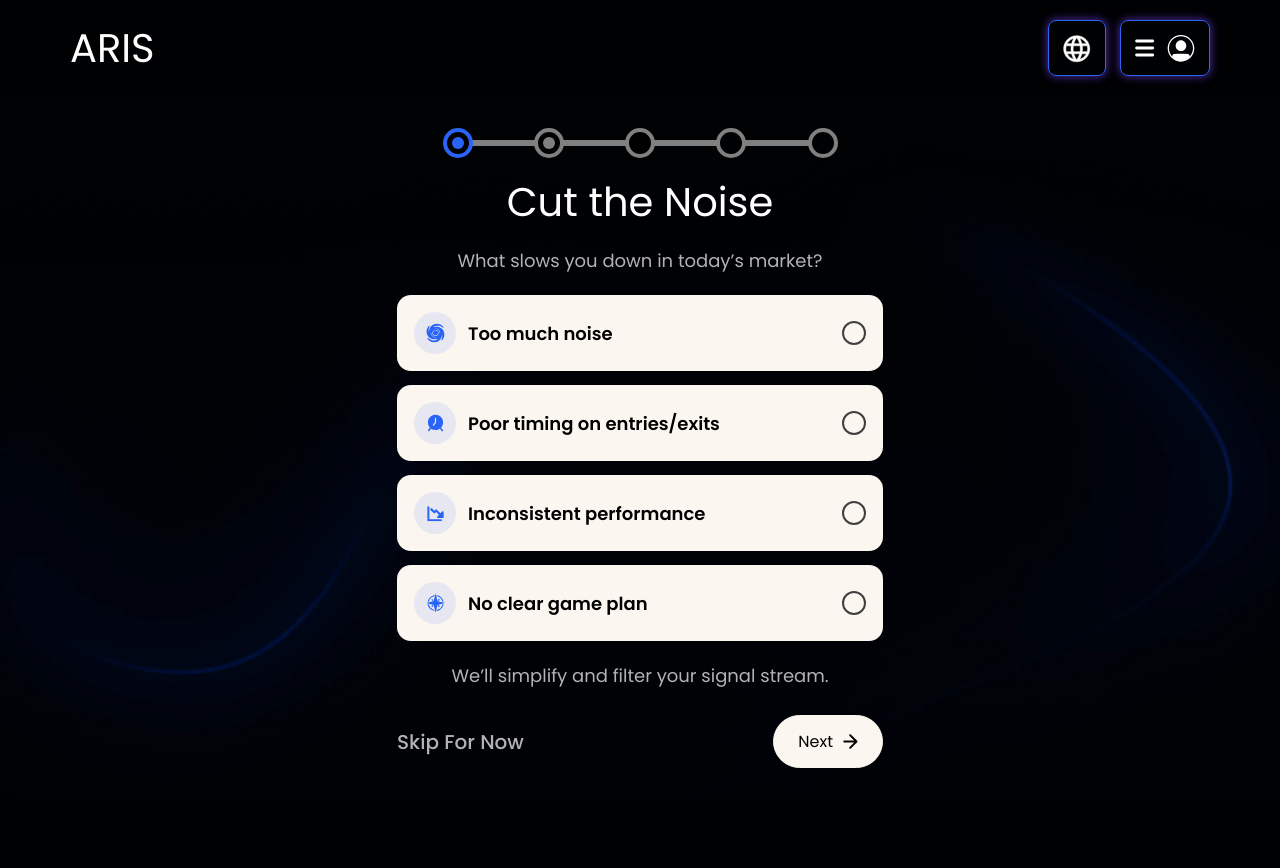
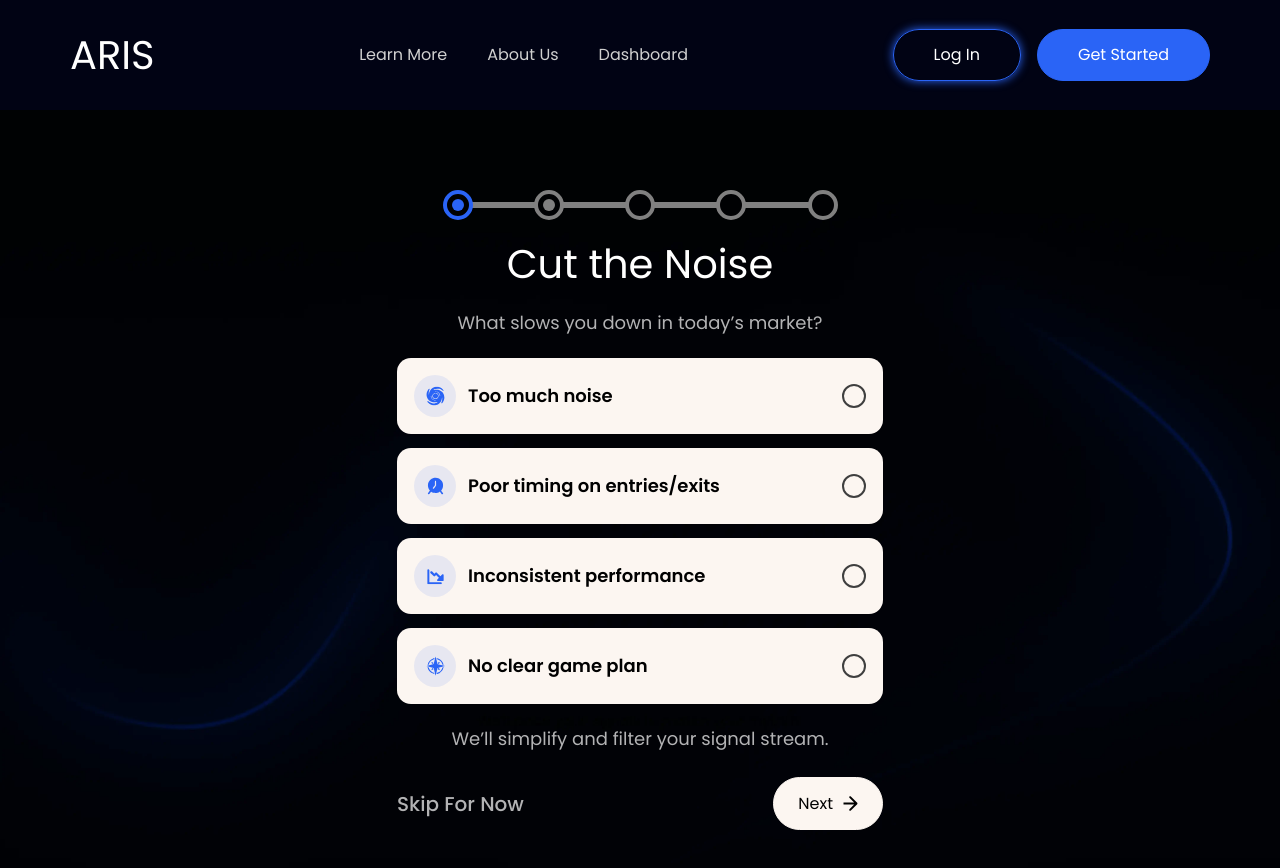
Before and after one commit to Nazia98175/aris-alpha, a Next.js app: page /onboarding in a window 1280 px wide. Shown: the top 868 px of the page. Before the commit the page ends 800 px from the top, so only its background shows below. Built offline with nearby package versions, Linux system fonts and the light colour scheme; no server answers.

Commit message:
doc points done

```diff
--- a/src/app/onboarding/page.tsx
+++ b/src/app/onboarding/page.tsx
@@ -1,5 +1,5 @@
+import Navbar from '@/components/layout/navbar'
 import LoaderSpinner from '@/components/onboard/LoaderSpinner'
-import OnboardHeader from '@/components/onboard/OnboardHeader'
 import Onboarding from '@/components/onboard/Onboarding'
 import { Metadata } from 'next'
 import { Suspense } from 'react'
@@ -13,7 +13,7 @@ export const metadata: Metadata = {
 const OnBoardPage = () => {
     return (
         <section className="flex min-h-screen flex-col bg-[url('/assets/backgrounds/onboard-bg.webp')] bg-cover bg-fixed bg-center">
-            <OnboardHeader />
+            <Navbar />
             <Suspense fallback={<LoaderSpinner />}>
                 <div className="flex flex-1 flex-col justify-center">
                     <Onboarding />
--- a/src/components/authentication/login-form.tsx
+++ b/src/components/authentication/login-form.tsx
@@ -99,7 +99,7 @@ const LoginForm = () => {
 
                         <p className="pt-2 text-center text-base leading-[110%] text-[#010101] xl:text-xl">
                             Don&apos;t have an account?{' '}
-                            <Link href="/signup" className="font-medium text-blue-600 hover:underline">
+                            <Link href="/onboarding" className="font-medium text-blue-600 hover:underline">
                                 Sign Up
                             </Link>
                         </p>
--- a/src/components/home/reviews.tsx
+++ b/src/components/home/reviews.tsx
@@ -57,7 +57,7 @@ const Reviews = () => {
 
     return (
         <section className="py-12 md:py-24">
-            <div ref={scrollRef} className="overflow-hidden bg-black" style={{ scrollBehavior: 'auto' }}>
+            <div ref={scrollRef} className="overflow-hidden" style={{ scrollBehavior: 'auto' }}>
                 <div className="scroll-content flex gap-4 sm:gap-6 lg:gap-10">
                     {reviewSlider.map((obj, i) => {
                         return (
--- a/src/components/home/stay-head.tsx
+++ b/src/components/home/stay-head.tsx
@@ -88,7 +88,7 @@ const StayHead = () => {
                         </div>
                     ))}
                 </div>
-                <Link href="/signup" className="mx-auto">
+                <Link href="/onboarding" className="mx-auto">
                     <Button size="xl">Access Your First Signals - Free</Button>
                 </Link>
             </Container>
--- a/src/components/layout/navbar.tsx
+++ b/src/components/layout/navbar.tsx
@@ -73,7 +73,7 @@ const Navbar = () => {
                     <Link className="inline-block text-3xl leading-[120%] md:text-[40px]" href={'/'}>
                         ARIS
                     </Link>
-                    <div className="flex items-center gap-6 text-sm text-[#D0D0D0] md:text-base lg:gap-10">
+                    <div className="flex items-center gap-3 md:gap-4 text-xs text-[#D0D0D0] md:text-sm lg:text-base lg:gap-10">
                         <Link className="hover:text-primary duration-300" href={'/onboarding'}>
                             Learn More
                         </Link>
@@ -134,7 +134,7 @@ const Navbar = () => {
 
                 {/* Mobile Menu */}
                 <div
-                    className={`fixed top-0 right-0 z-40 h-screen w-full max-w-[350px] transform bg-[#0A0B1E] transition-transform duration-300 ${isMenuOpen ? 'translate-x-0' : 'translate-x-full'}`}
+                    className={`fixed top-0 right-0 z-40 h-full w-full max-w-[350px] transform bg-[#0A0B1E] transition-transform duration-300 ${isMenuOpen ? 'translate-x-0' : 'translate-x-full'}`}
                 >
                     <div className="flex h-full flex-col p-6 pt-24">
                         {/* Menu Links */}
--- a/src/components/onboard/Onboarding.tsx
+++ b/src/components/onboard/Onboarding.tsx
@@ -70,7 +70,7 @@ export default function Onboarding() {
         prevSlug.current = currentSlug
     }, [currentSlug, showModal, setShowModal])
     return (
-        <div className="mx-auto my-5 w-full px-4">
+        <div className="mx-auto my-20 w-full px-4">
             {!showModal && (
                 <div className="relative z-20 mx-auto flex w-full max-w-[85%] justify-between min-[350px]:max-w-[320px] sm:max-w-[395px]">
                     <div className="absolute top-1/2 left-1/2 h-[3px] w-full max-w-[97%] -translate-x-1/2 -translate-y-1/2 bg-[#808080] sm:h-1 lg:h-1.5" />
--- a/src/lib/supabase/middleware.ts
+++ b/src/lib/supabase/middleware.ts
@@ -35,7 +35,7 @@ export async function updateSession(request: NextRequest) {
     if (
         !user &&
         !request.nextUrl.pathname.startsWith('/login') &&
-        !request.nextUrl.pathname.startsWith('/signup') &&
+        !request.nextUrl.pathname.startsWith('/onboarding') &&
         !request.nextUrl.pathname.startsWith('/api/script') &&
         !request.nextUrl.pathname.startsWith('/onboarding')
     ) {
```
